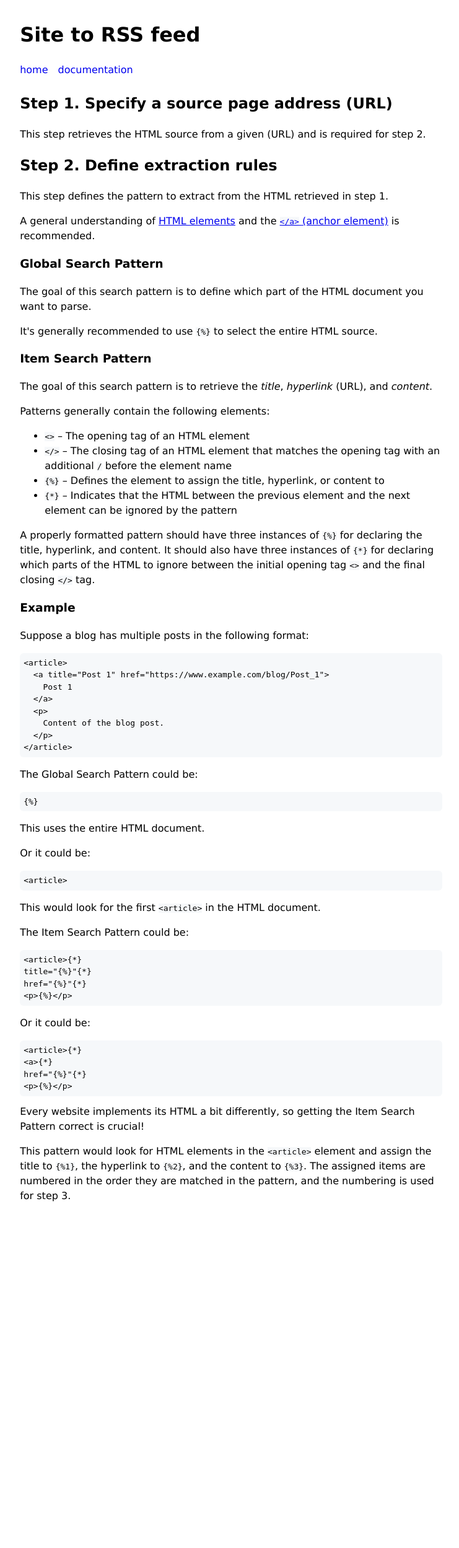
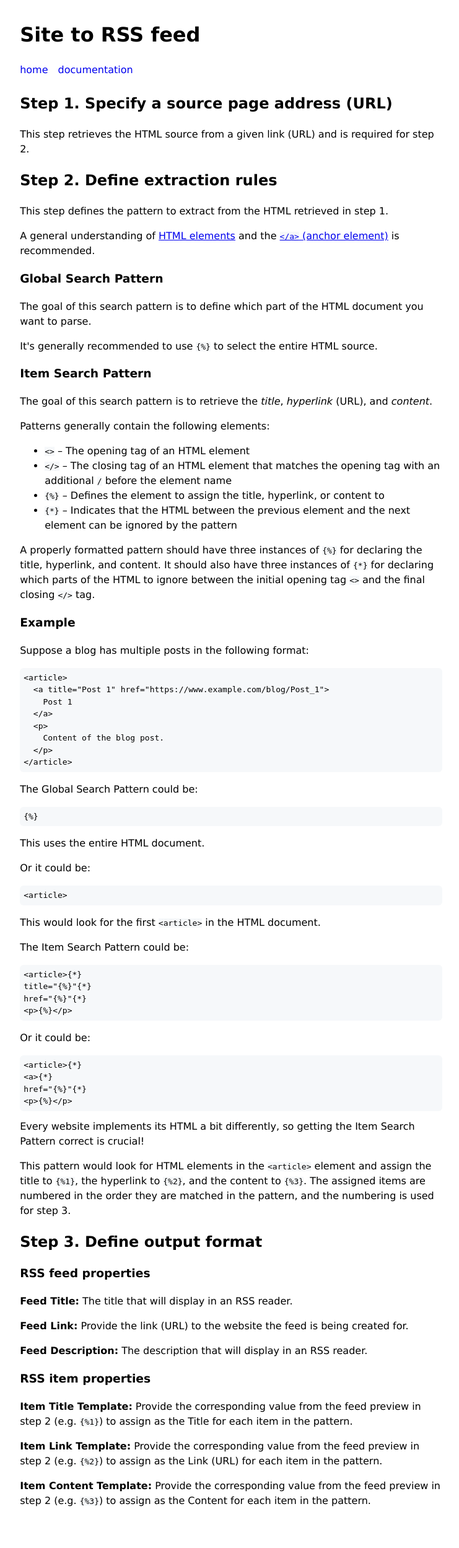
Before and after one commit to winstonrc/site-to-feed, a Flask app: page /documentation in a window 1280 px wide. Shown: the whole page at 62% size, without its empty margins (267-1008 px from the left). Before the commit the page ends 1939 px from the top, so only its background shows below. Run offline with Flask 3, Linux system fonts and the light colour scheme.

Commit message:
add step 3

```diff
--- a/site_to_feed/templates/documentation.html
+++ b/site_to_feed/templates/documentation.html
@@ -2,8 +2,8 @@
 <h2>Step 1. Specify a source page address (URL)</h2>
 
 <p>
-  This step retrieves the HTML source from a given (URL) and is required for
-  step 2.
+  This step retrieves the HTML source from a given link (URL) and is required
+  for step 2.
 </p>
 
 <h2>Step 2. Define extraction rules</h2>
@@ -142,4 +142,43 @@ Pattern correct is crucial!
   numbered in the order they are matched in the pattern, and the numbering is
   used for step 3.
 </p>
+
+<h2>Step 3. Define output format</h2>
+
+<h3>RSS feed properties</h3>
+
+<p>
+  <strong>Feed Title:</strong> The title that will display in an RSS reader.
+</p>
+
+<p>
+  <strong>Feed Link:</strong> Provide the link (URL) to the website the feed is
+  being created for.
+</p>
+
+<p>
+  <strong>Feed Description:</strong> The description that will display in an RSS
+  reader.
+</p>
+
+<h3>RSS item properties</h3>
+
+<p>
+  <strong>Item Title Template:</strong> Provide the corresponding value from the
+  feed preview in step 2 (e.g. <span class="inline-code">&#123;%1&#125;</span>)
+  to assign as the Title for each item in the pattern.
+</p>
+
+<p>
+  <strong>Item Link Template:</strong> Provide the corresponding value from the
+  feed preview in step 2 (e.g. <span class="inline-code">&#123;%2&#125;</span>)
+  to assign as the Link (URL) for each item in the pattern.
+</p>
+
+<p>
+  <strong>Item Content Template:</strong> Provide the corresponding value from
+  the feed preview in step 2 (e.g.
+  <span class="inline-code">&#123;%3&#125;</span>) to assign as the Content for
+  each item in the pattern.
+</p>
 {% endblock %}
```
